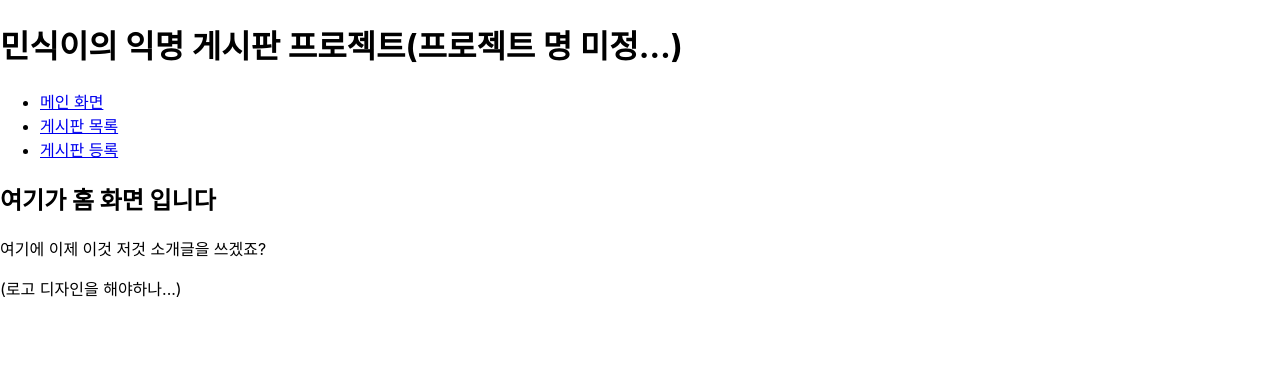
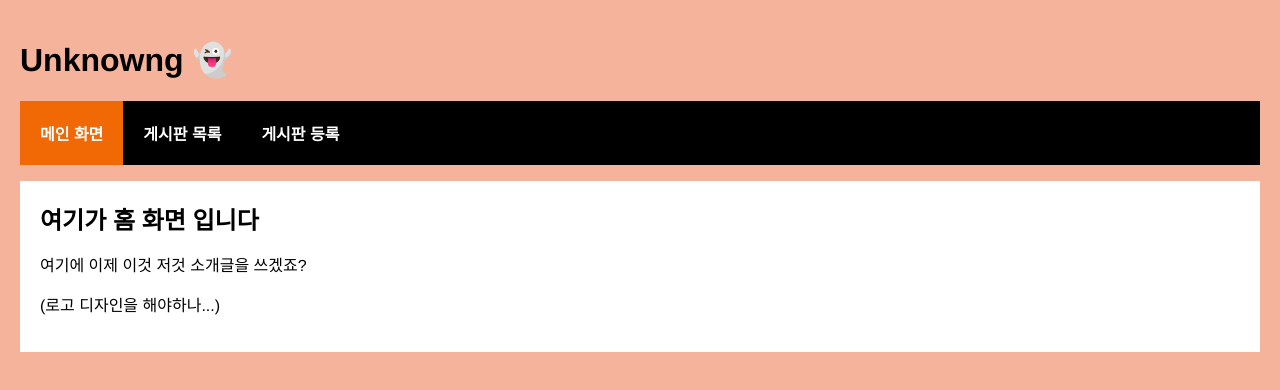
Before and after one commit to Mike-Jeong/simple_general_forum, a React (Create React App) app: page / in a window 1280 px wide. Shown: the top 390 px of the page. Built offline with nearby package versions, Linux system fonts and the light colour scheme.

Commit message:
css 수정 및 favicon 변경

```diff
--- a/public/index.html
+++ b/public/index.html
@@ -1,12 +1,14 @@
 <!DOCTYPE html>
 <html lang="ko">
+
 <head>
   <meta charset="utf-8">
-    <meta name="viewport"
-          content="width=device-width, initial-scale=1, shrink-to-fit=no">
+  <meta name="viewport" content="width=device-width, initial-scale=1, shrink-to-fit=no">
   <title>언노운</title>
 </head>
+
 <body>
   <div id="root"></div>
 </body>
+
 </html>
--- a/src/App.js
+++ b/src/App.js
@@ -2,7 +2,6 @@ import React from "react";
 
 import {
   Route,
-  Redirect,
   Routes,
   NavLink,
   BrowserRouter as Router,
@@ -19,7 +18,7 @@ const App = () => {
   return (
     <Router>
       <div>
-        <h1>민식이의 익명 게시판 프로젝트(프로젝트 명 미정…)</h1>
+        <h1>Unknowng &#128123;</h1>
         <ul className="header">
           <li><NavLink exact="true" to="/">메인 화면</NavLink></li>
           <li><NavLink to="/ArticleList">게시판 목록</NavLink></li>
--- a/src/index.css
+++ b/src/index.css
@@ -1,13 +1,39 @@
 body {
+  background-color: #f6b39c;
+  padding: 20px;
   margin: 0;
-  font-family: -apple-system, BlinkMacSystemFont, 'Segoe UI', 'Roboto', 'Oxygen',
-    'Ubuntu', 'Cantarell', 'Fira Sans', 'Droid Sans', 'Helvetica Neue',
-    sans-serif;
-  -webkit-font-smoothing: antialiased;
-  -moz-osx-font-smoothing: grayscale;
+}
+h1, h2, h3, p, ul, li {
+  font-family: Helvetica, sans-serif;
+}
+ul.header li {
+  display: inline;
+  list-style-type: none;
+  margin: 0;
+}
+ul.header {
+  background-color: rgb(0, 0, 0);
+  padding: 0;
+}
+ul.header li a {
+  color: #FFF;
+  font-weight: bold;
+  text-decoration: none;
+  padding: 20px;
+  display: inline-block;
 }
 
-code {
-  font-family: source-code-pro, Menlo, Monaco, Consolas, 'Courier New',
-    monospace;
+.content {
+  background-color: rgb(255, 255, 255);
+  padding: 20px;
 }
+.content h2 {
+  padding: 0;
+  margin: 0;
+}
+.content li {
+  margin-bottom: 10px;
+}
+.active {
+  background-color: #f16905;
+}
```
Also changed, not shown: 1 other file (tests, documents, lock files or other folders). Lines whose indentation alone changed are shown as unchanged.
